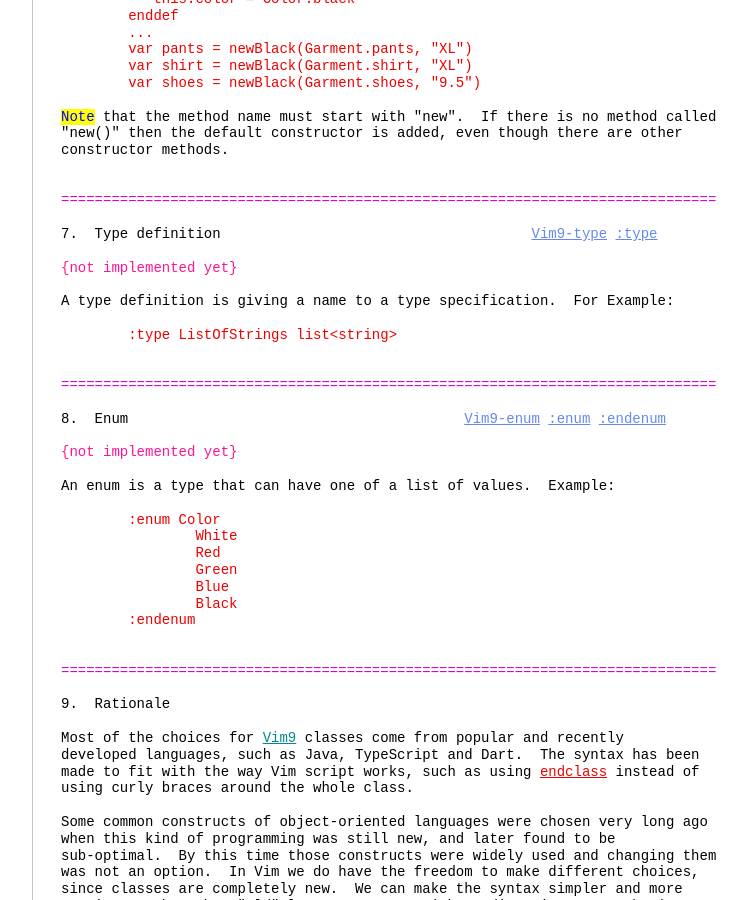
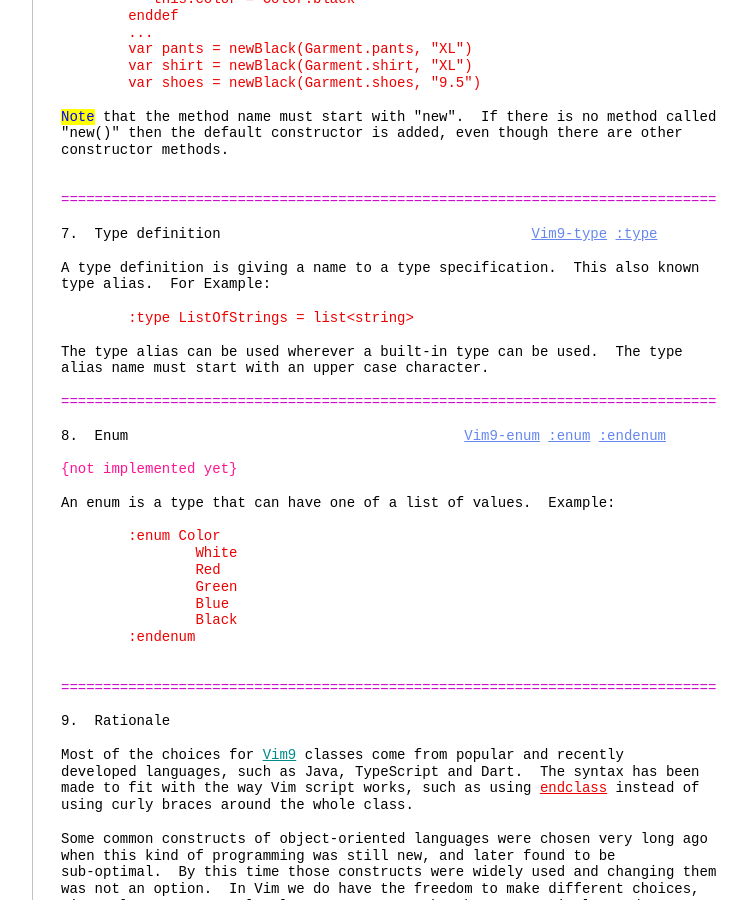
Before and after one commit to vim-jp/vimdoc-en, a Jekyll site: the page built from vim9class.html, in a window 1280 px wide and 900 px high, scrolled down 12457 px. Shown: the whole window, without its empty margins (340-1087 px from the left). Built offline with Jekyll 4.4.1, drawn with Linux system fonts in a browser that asks for light colours; nearby versions of some CDN libraries; comment, search, counter and statistics services are not loaded.

Commit message:
Generated by GitHub workflow 6676892924
https://github.com/vim-jp/vimdoc-en/actions/runs/6676892924

```diff
--- a/vim9class.html
+++ b/vim9class.html
@@ -748,12 +748,13 @@ constructor methods.<br>
 <br>
 7.&nbsp;&nbsp;Type definition&nbsp;&nbsp;&nbsp;&nbsp;&nbsp;&nbsp;&nbsp;&nbsp;&nbsp;&nbsp;&nbsp;&nbsp;&nbsp;&nbsp;&nbsp;&nbsp;&nbsp;&nbsp;&nbsp;&nbsp;&nbsp;&nbsp;&nbsp;&nbsp;&nbsp;&nbsp;&nbsp;&nbsp;&nbsp;&nbsp;&nbsp;&nbsp;&nbsp;&nbsp;&nbsp;&nbsp;&nbsp;<a class="Constant" href="vim9class.html#Vim9-type" name="Vim9-type">Vim9-type</a>&nbsp;<a class="Constant" href="vim9class.html#:type" name=":type">:type</a><br>
 <br>
-<span class="Special">{not implemented yet}</span><br>
+A type definition is giving a name to a type specification.&nbsp;&nbsp;This also known<br>
+type alias.&nbsp;&nbsp;For Example:<br>
 <br>
-A type definition is giving a name to a type specification.&nbsp;&nbsp;For Example:<br>
+<div class="helpExample">&nbsp;&nbsp;&nbsp;&nbsp;&nbsp;&nbsp;&nbsp;&nbsp;:type ListOfStrings = list&lt;string&gt;</div>
 <br>
-<div class="helpExample">&nbsp;&nbsp;&nbsp;&nbsp;&nbsp;&nbsp;&nbsp;&nbsp;:type ListOfStrings list&lt;string&gt;</div>
-<br>
+The type alias can be used wherever a built-in type can be used.&nbsp;&nbsp;The type<br>
+alias name must start with an upper case character.<br>
 <br>
 <span class="PreProc">==============================================================================</span><br>
 <br>
```
